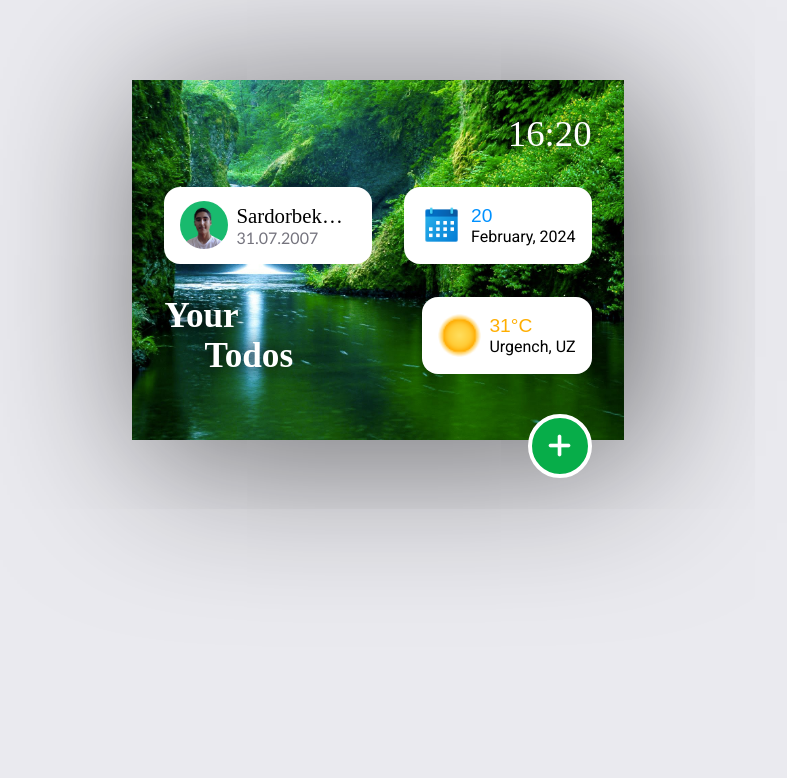
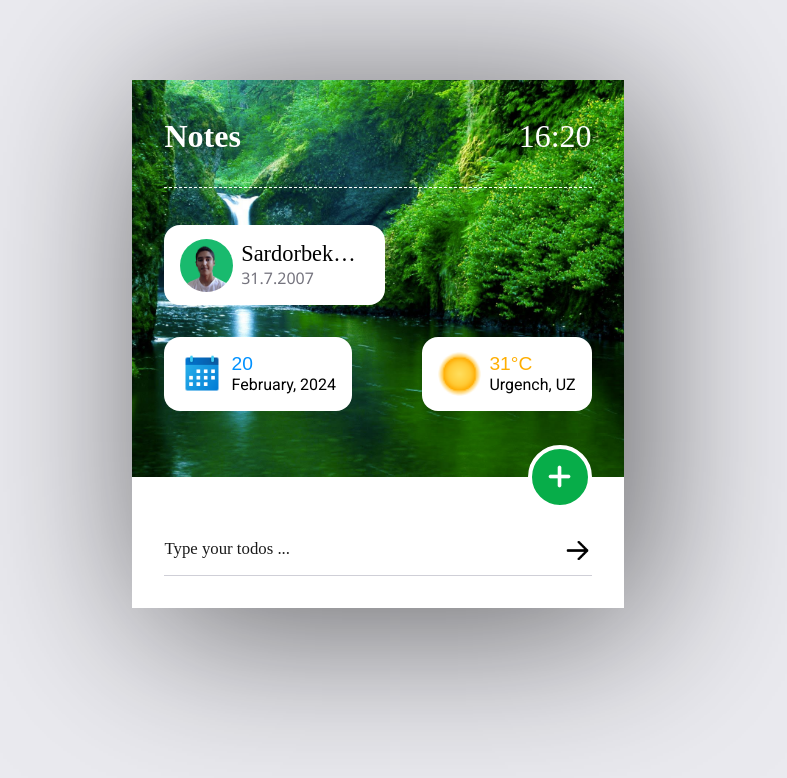
Before and after one commit to Sardorbek0731/TypeScript---Todo, a React (Vite) app: page / in a window 1280 px wide. Shown: the top 778 px of the page, without its empty margins (262-1049 px from the left). Built offline with nearby package versions, Linux system fonts and the light colour scheme; a web font is replaced by a local one.

Commit message:
changed items layout

```diff
--- a/src/components/time/Time.css
+++ b/src/components/time/Time.css
@@ -1,11 +1,19 @@
 .time {
-  justify-content: flex-end;
-  margin-bottom: 2rem;
+  margin-bottom: 2.3rem;
+  padding-bottom: 2rem;
+  border-bottom: 1px dashed white;
+}
+
+.title h1 {
+  font-size: 2rem;
+  color: white;
+  font-family: var(--user-fontFamily);
+  text-shadow: 0 0 1.5rem black;
 }
 
 .time span {
+  font-size: 2rem;
+  color: white;
+  text-shadow: 0 0 1.5rem black;
   font-family: var(--user-fontFamily);
-  color: white;
-  font-size: 2.3rem;
-  text-shadow: 0 0 1rem black;
 }
--- a/src/components/time/Time.tsx
+++ b/src/components/time/Time.tsx
@@ -3,7 +3,10 @@ import "./Time.css";
 
 function Time(): JSX.Element {
   return (
-    <div className="time flex wp-100">
+    <div className="time flex alignCenter justifyBetween wp-100">
+      <div className="title">
+        <h1>Notes</h1>
+      </div>
       <span>16:20</span>
     </div>
   );
--- a/src/components/todo/Todos.css
+++ b/src/components/todo/Todos.css
@@ -3,24 +3,39 @@
   width: 30.7rem;
   margin-top: 5rem;
   box-shadow: 1rem 1rem 10rem rgba(0, 0, 0, 0.6);
-  padding: 2rem 2rem 0 2rem;
+  padding: 2.4rem 2rem 0 2rem;
   background: url("../../assets/images/nature/nature.jpg") top center no-repeat;
   background-color: #ffffff;
-  background-size: auto 22.85rem;
+  background-size: auto 24.8rem;
 }
 
 .row {
   margin-bottom: 4rem;
 }
 
-.title h1 {
-  font-size: 2.2rem;
-  color: white;
-  font-family: var(--user-fontFamily);
-  text-shadow: 0 0 1rem black;
+.date {
+  background-color: white;
+  border-radius: 1rem;
+  height: 4.6rem;
+  padding: 0 1rem;
 }
-.title h1:last-child {
-  margin-left: 2.5rem;
+
+.date img {
+  width: 2.7rem;
+  height: 2.7rem;
+  margin-right: 0.5rem;
+}
+
+.date h1 {
+  font-size: 1.2rem;
+  font-weight: 400;
+  font-family: Arial, Helvetica, sans-serif;
+  color: rgb(0, 145, 255);
+}
+
+.date h3 {
+  font-size: 1rem;
+  font-weight: 400;
 }
 
 .addTodos {
@@ -33,7 +48,7 @@
   cursor: pointer;
   outline: none;
   background-color: rgb(7, 173, 73);
-  top: 20.85rem;
+  top: 22.8rem;
   transition: all 0.3s;
 }
 
--- a/src/components/todo/Todos.tsx
+++ b/src/components/todo/Todos.tsx
@@ -3,6 +3,7 @@ import "./Todos.css";
 
 // Icon
 import plus from "../../assets/icons/plus.png";
+import calendar from "../../assets/icons/calendar.png";
 
 // Components
 import Time from "../time/Time";
@@ -19,9 +20,12 @@ function Todo(): JSX.Element {
         <User />
 
         <div className="row flex justifyBetween alignCenter">
-          <div className="title">
-            <h1>Your</h1>
-            <h1>Todos</h1>
+          <div className="date flex alignCenter">
+            <img src={calendar} alt="Calendar Icon" />
+            <span className="flex column justifyBetween">
+              <h1 className="day">20</h1>
+              <h3 className="year">February, 2024</h3>
+            </span>
           </div>
 
           <Weather />
@@ -31,7 +35,7 @@ function Todo(): JSX.Element {
           <img src={plus} alt="Plus Icon" />
         </button>
 
-        {/* <Input /> */}
+        <Input />
       </div>
     </div>
   );
--- a/src/components/userInfo/User.css
+++ b/src/components/userInfo/User.css
@@ -1,19 +1,19 @@
+.user {
+  margin-bottom: 2rem;
+}
+
 .userInfo {
   background-color: white;
   border-radius: 1rem;
-  height: 4.8rem;
+  height: 5rem;
   padding: 0 1rem;
   cursor: pointer;
-  width: 13rem;
-}
-
-.userRow {
-  margin-bottom: 2rem;
+  width: 13.8rem;
 }
 
 .userInfo img {
-  width: 3rem;
-  height: 3rem;
+  width: 3.3rem;
+  height: 3.3rem;
   border-radius: 50%;
   margin-right: 0.5rem;
 }
@@ -25,7 +25,7 @@
 .userInfo h1 {
   display: -webkit-box;
   font-family: var(--user-fontFamily);
-  font-size: 1.3rem;
+  font-size: 1.4rem;
   font-weight: 300;
   overflow: hidden;
   -webkit-line-clamp: 1;
@@ -36,30 +36,5 @@
   color: var(--text-color);
   font-size: 1rem;
   font-weight: 400;
-  font-family: "Gill Sans", "Gill Sans MT", Calibri, "Trebuchet MS", sans-serif;
+  font-family: "Segoe UI", Tahoma, Geneva, Verdana, sans-serif;
 }
-
-.date {
-  background-color: white;
-  border-radius: 1rem;
-  height: 4.8rem;
-  padding: 0 1rem;
-}
-
-.date img {
-  width: 2.7rem;
-  height: 2.7rem;
-  margin-right: 0.5rem;
-}
-
-.date h1 {
-  font-size: 1.2rem;
-  font-weight: 400;
-  font-family: Arial, Helvetica, sans-serif;
-  color: rgb(0, 145, 255);
-}
-
-.date h3 {
-  font-size: 1rem;
-  font-weight: 400;
-}
--- a/src/components/userInfo/User.tsx
+++ b/src/components/userInfo/User.tsx
@@ -4,24 +4,14 @@ import "./User.css";
 // Images
 import user from "../../assets/images/user-image/Sardorbek2007.jpg";
 
-// Icon
-import calendar from "../../assets/icons/calendar.png";
-
 function User(): JSX.Element {
   return (
-    <div className="userRow flex alignCenter justifyBetween">
+    <div className="user flex alignCenter justifyBetween">
       <div className="userInfo flex alignCenter">
         <img src={user} alt="User Image" />
         <span className="flex column justifyBetween">
           <h1>Sardorbek Olimov</h1>
-          <h3>31.07.2007</h3>
-        </span>
-      </div>
-      <div className="date flex alignCenter">
-        <img src={calendar} alt="Calendar Icon" />
-        <span className="flex column justifyBetween">
-          <h1 className="day">20</h1>
-          <h3 className="year">February, 2024</h3>
+          <h3>31.7.2007</h3>
         </span>
       </div>
     </div>
--- a/src/components/weather/Weather.css
+++ b/src/components/weather/Weather.css
@@ -1,7 +1,7 @@
 .weather {
   background-color: white;
   border-radius: 1rem;
-  height: 4.8rem;
+  height: 4.6rem;
   padding: 0 1rem;
 }
 
```
